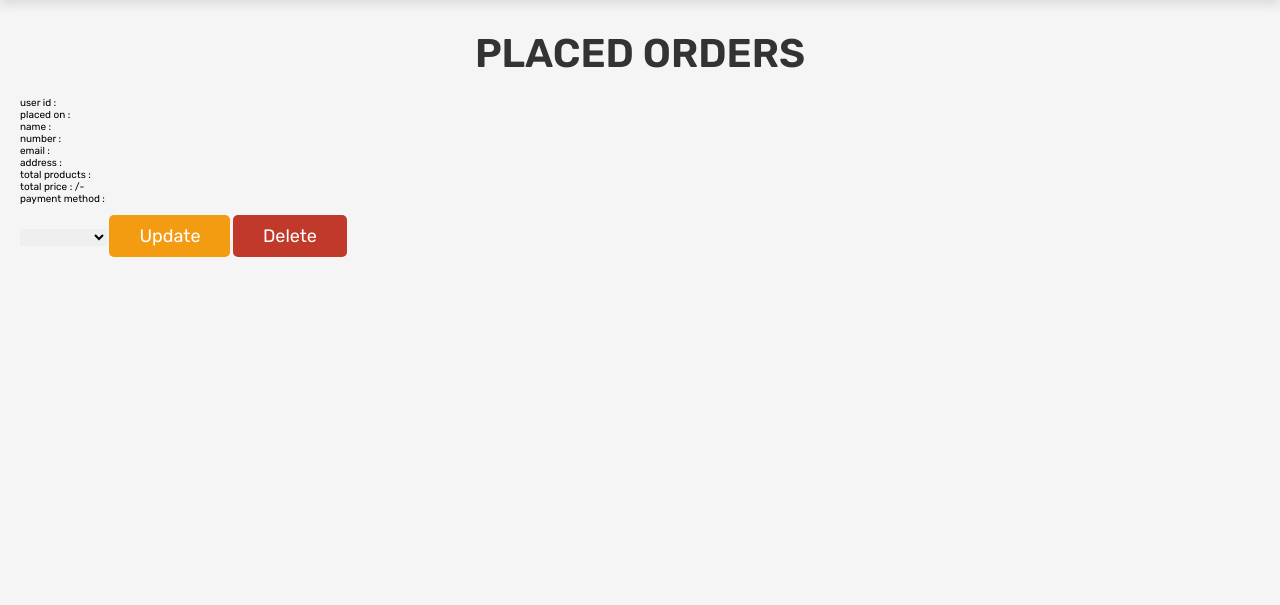
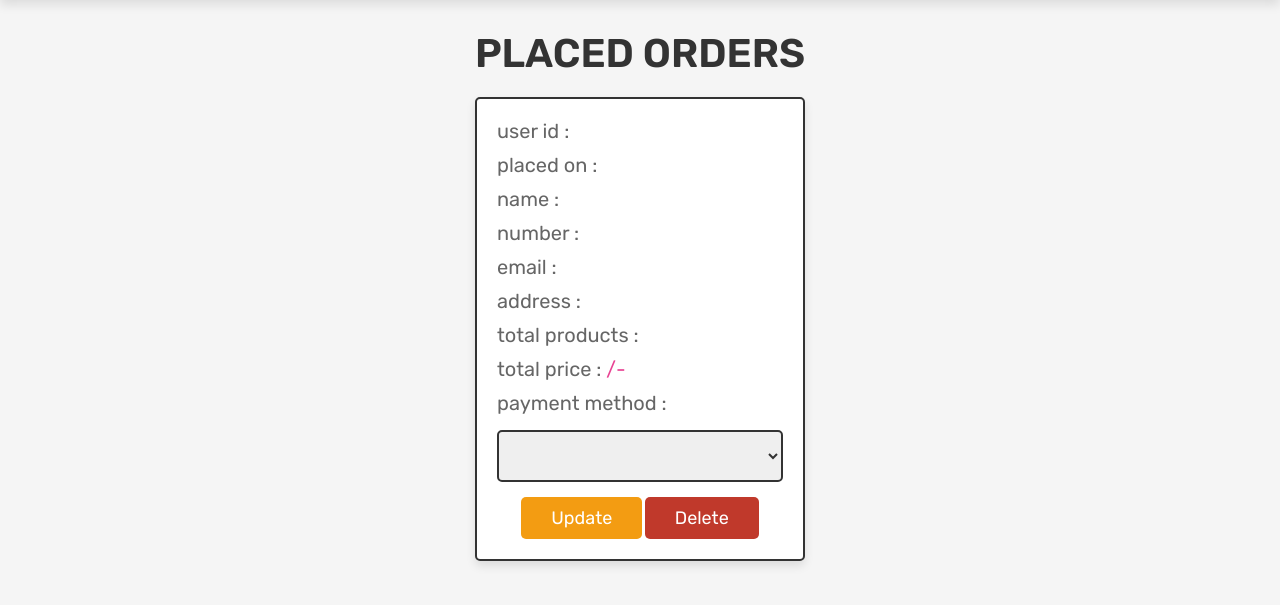
Before and after one commit to Lanarus/flower-shop, a PHP site: page /admin_orders.php in a window 1280 px wide. Shown: the part 69-674 px from the top of the page. Run offline with PHP 8.4, Linux system fonts and the light colour scheme.

Commit message:
admin orders css

```diff
--- a/css/admin_style1.css
+++ b/css/admin_style1.css
@@ -386,7 +386,48 @@
    border-radius: .5rem;
 }
 
+.placed-orders .box-container{
+   display: grid;
+   grid-template-columns: repeat(auto-fit, 33rem);
+   gap:1.5rem;
+   align-items: flex-start;
+   max-width: 1200px;
+   margin: 0 auto;
+   justify-content: center;
+}
 
+.placed-orders .box-container .box{
+   padding:2rem;
+   border:var(--border);
+   background-color: var(--white);
+   box-shadow: var(--box-shadow);
+   border-radius: .5rem;
+}
+.placed-orders .box-container .box p{
+   margin-bottom: 1rem;
+   font-size: 2rem;
+   color:var(--light-color);
+}
+
+.placed-orders .box-container .box p span{
+   color:var(--pink);
+}
+
+.placed-orders .box-container .box form{
+   margin-top: 1rem;
+   text-align: center;
+}
+
+.placed-orders .box-container .box form select{
+   width: 100%;
+   border:var(--border);
+   padding:1.2rem 1.4rem;
+   font-size: 1.8rem;
+   color:var(--black);
+   border:var(--border);
+   border-radius: .5rem;
+   margin:.5rem 0;
+}
 
 
 /* media queries  */
```
